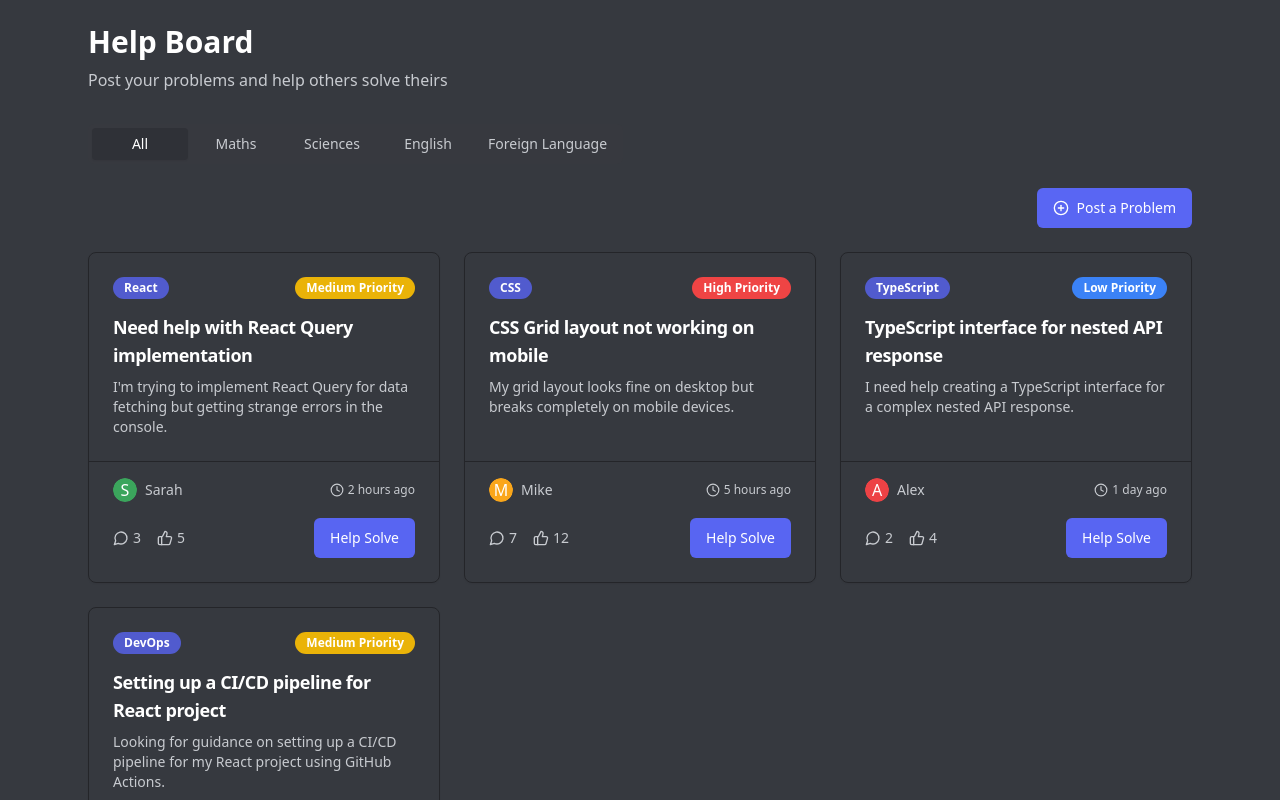
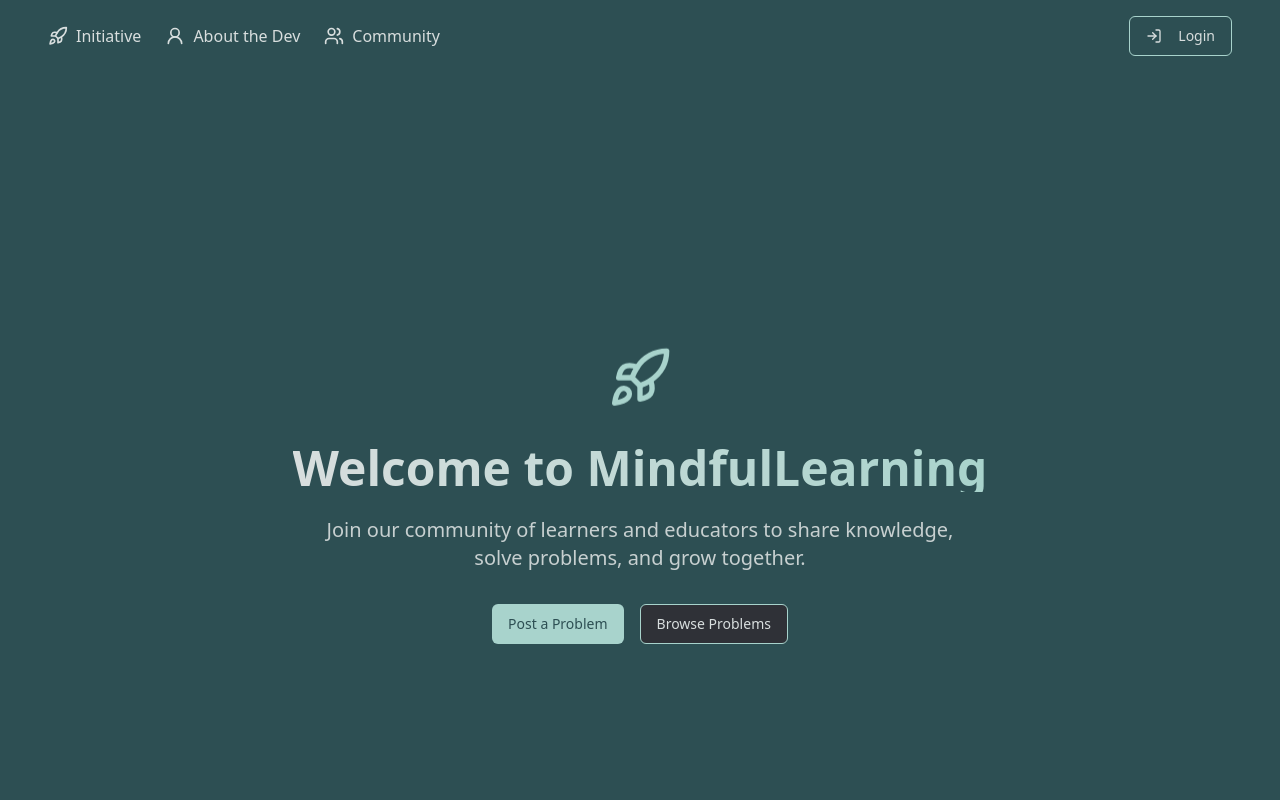
Before and after one commit to YingChenLeu/mindful-learning-loop, a React (Vite) app: page / in a window 1280 px wide. Shown: the top 800 px of the page. Built offline with nearby package versions, Linux system fonts and the light colour scheme.

Commit message:
feat: Implement intro page and navigation bar
- Added an introductory page with specified styling.
- Modified the navigation bar to include "Initiative", "About the Dev", "Community Link", and "Login" options.
- Applied the requested color scheme.

```diff
--- a/src/App.tsx
+++ b/src/App.tsx
@@ -5,6 +5,8 @@ import { Toaster as Sonner } from "@/components/ui/sonner";
 import { TooltipProvider } from "@/components/ui/tooltip";
 import { QueryClient, QueryClientProvider } from "@tanstack/react-query";
 import { BrowserRouter, Routes, Route } from "react-router-dom";
+import Navbar from "./components/Navbar";
+import Intro from "./pages/Intro";
 import Index from "./pages/Index";
 import PostProblem from "./pages/PostProblem";
 import NotFound from "./pages/NotFound";
@@ -19,8 +21,10 @@ const App: React.FC = () => {
           <Toaster />
           <Sonner />
           <BrowserRouter>
+            <Navbar />
             <Routes>
-              <Route path="/" element={<Index />} />
+              <Route path="/" element={<Intro />} />
+              <Route path="/browse" element={<Index />} />
               <Route path="/post-problem" element={<PostProblem />} />
               <Route path="*" element={<NotFound />} />
             </Routes>
--- /dev/null
+++ b/src/components/Navbar.tsx
@@ -0,0 +1,34 @@
+
+import React from 'react';
+import { Link } from 'react-router-dom';
+import { RocketIcon, UserRound, Users, LogIn } from 'lucide-react';
+import { Button } from './ui/button';
+
+const Navbar = () => {
+  return (
+    <nav className="bg-[#2D4F53] text-[#D8DEDE] p-4 fixed top-0 w-full z-50">
+      <div className="container mx-auto flex items-center justify-between">
+        <div className="flex items-center space-x-6">
+          <Link to="/" className="flex items-center space-x-2 hover:text-[#A8D3CC] transition-colors">
+            <RocketIcon size={20} />
+            <span>Initiative</span>
+          </Link>
+          <Link to="/about" className="flex items-center space-x-2 hover:text-[#A8D3CC] transition-colors">
+            <UserRound size={20} />
+            <span>About the Dev</span>
+          </Link>
+          <Link to="/community" className="flex items-center space-x-2 hover:text-[#A8D3CC] transition-colors">
+            <Users size={20} />
+            <span>Community</span>
+          </Link>
+        </div>
+        <Button variant="outline" className="bg-transparent border-[#A8D3CC] text-[#D8DEDE] hover:bg-[#A8D3CC] hover:text-[#2D4F53]">
+          <LogIn className="mr-2" size={20} />
+          Login
+        </Button>
+      </div>
+    </nav>
+  );
+};
+
+export default Navbar;
--- a/src/index.css
+++ b/src/index.css
@@ -1,4 +1,3 @@
-
 @tailwind base;
 @tailwind components;
 @tailwind utilities;
@@ -67,11 +66,16 @@
   }
 }
 
+/* Add padding to account for fixed navbar */
+#root {
+  padding-top: 64px;
+}
+
 /* Remove default margin/padding from root */
 #root {
   max-width: 100%;
   width: 100%;
   height: 100vh;
   margin: 0;
-  padding: 0;
+  padding-top: 64px;
 }
--- /dev/null
+++ b/src/pages/Intro.tsx
@@ -0,0 +1,42 @@
+
+import React from 'react';
+import { Link } from 'react-router-dom';
+import { Button } from '@/components/ui/button';
+import { RocketIcon } from 'lucide-react';
+
+const Intro = () => {
+  return (
+    <div className="min-h-screen bg-[#2D4F53] text-[#D8DEDE] flex flex-col">
+      <div className="flex-1 flex flex-col items-center justify-center text-center px-4 mt-16">
+        <RocketIcon size={64} className="text-[#A8D3CC] mb-8 animate-bounce" />
+        <h1 className="text-5xl font-bold mb-6 bg-gradient-to-r from-[#D8DEDE] to-[#A8D3CC] bg-clip-text text-transparent">
+          Welcome to MindfulLearning
+        </h1>
+        <p className="text-xl mb-8 max-w-2xl text-[#D8DEDE]/90">
+          Join our community of learners and educators to share knowledge, solve problems, and grow together.
+        </p>
+        <div className="flex gap-4">
+          <Button
+            asChild
+            className="bg-[#A8D3CC] text-[#2D4F53] hover:bg-[#D8DEDE] hover:text-[#2D4F53] transition-colors"
+          >
+            <Link to="/post-problem">
+              Post a Problem
+            </Link>
+          </Button>
+          <Button
+            asChild
+            variant="outline"
+            className="border-[#A8D3CC] text-[#D8DEDE] hover:bg-[#A8D3CC] hover:text-[#2D4F53]"
+          >
+            <Link to="/browse">
+              Browse Problems
+            </Link>
+          </Button>
+        </div>
+      </div>
+    </div>
+  );
+};
+
+export default Intro;
```
